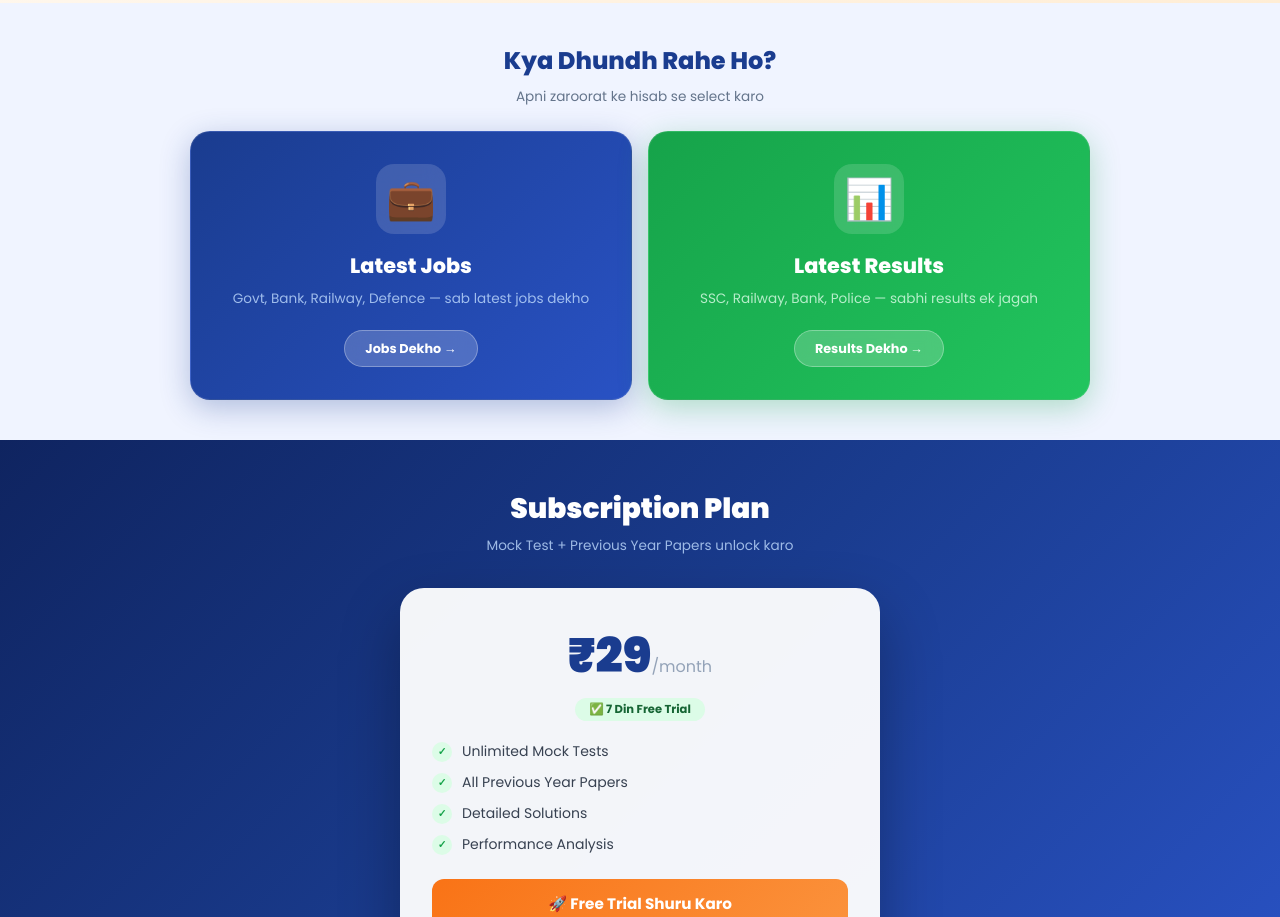
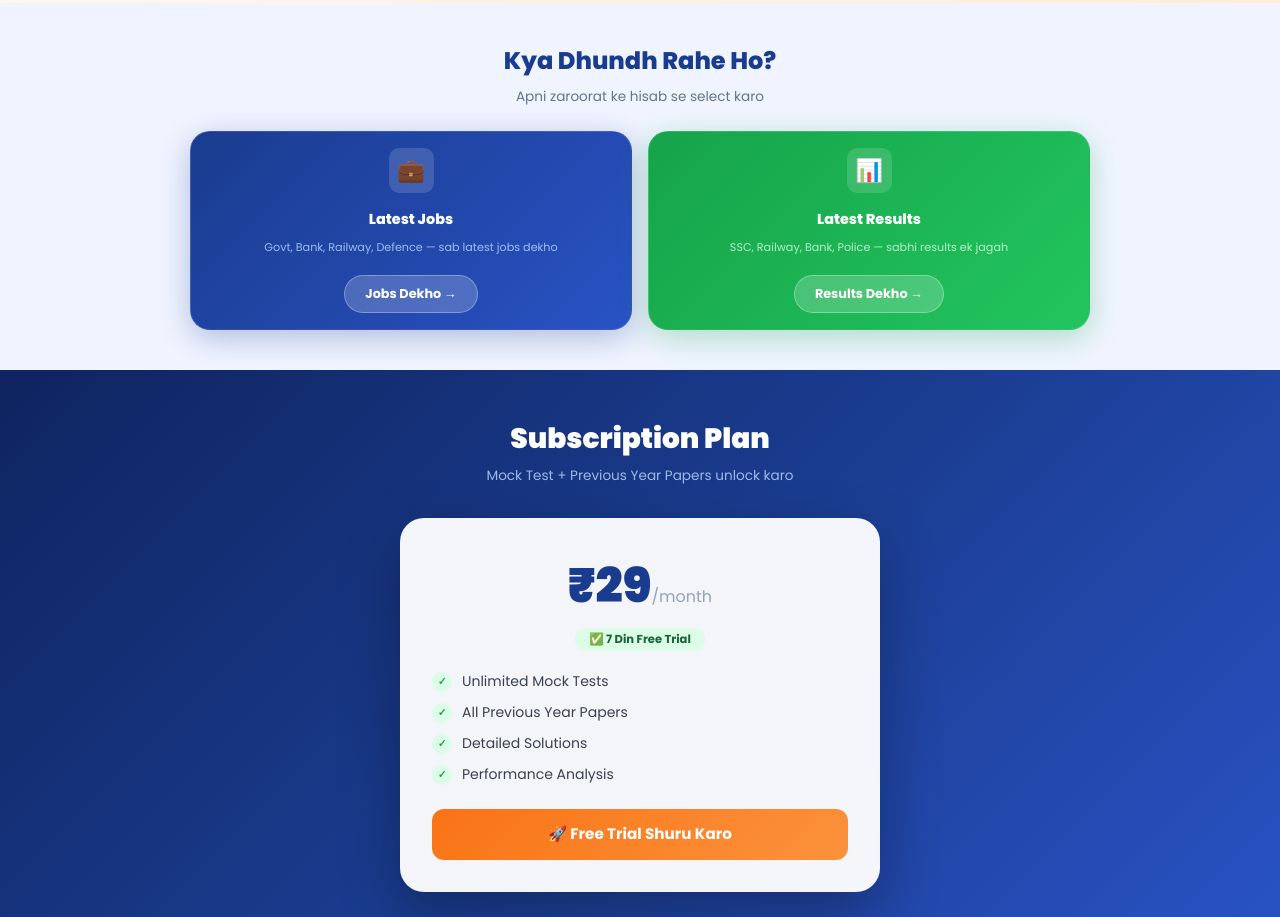
Before and after one commit to SB052026/studentbrief, a Next.js app: page / in a window 1280 px wide. Shown: the part 840-1757 px from the top of the page. Built offline with nearby package versions, Linux system fonts and the light colour scheme; no server answers.

Commit message:
manual home cards size fix

```diff
--- a/src/app/page.js
+++ b/src/app/page.js
@@ -144,19 +144,19 @@ export default function Home() {
             <Link href="/jobs" style={{ textDecoration: 'none' }}>
               <div style={{
                 background: 'linear-gradient(135deg, #1a3c8f, #2952c4)',
-                borderRadius: '20px', padding: '2rem',
+                borderRadius: '20px', padding: '1rem',
                 boxShadow: '0 8px 30px rgba(26,60,143,0.3)',
                 textAlign: 'center', cursor: 'pointer',
                 border: '1px solid rgba(255,255,255,0.1)',
               }}>
                 <div style={{
-                  width: '70px', height: '70px', borderRadius: '18px',
+                  width: '45px', height: '45px', borderRadius: '10px',
                   background: 'rgba(255,255,255,0.15)', backdropFilter: 'blur(10px)',
                   display: 'flex', alignItems: 'center', justifyContent: 'center',
-                  fontSize: '2.5rem', margin: '0 auto 1rem',
+                  fontSize: '1.4rem', margin: '0 auto 1rem',
                 }}>💼</div>
-                <h3 style={{ fontWeight: 800, color: 'white', fontSize: '1.3rem', marginBottom: '8px' }}>Latest Jobs</h3>
-                <p style={{ color: 'rgba(191,219,254,0.8)', fontSize: '0.85rem', marginBottom: '1.25rem' }}>
+                <h3 style={{ fontWeight: 800, color: 'white', fontSize: '0.9rem', marginBottom: '8px' }}>Latest Jobs</h3>
+                <p style={{ color: 'rgba(191,219,254,0.8)', fontSize: '0.7rem', marginBottom: '1.25rem' }}>
                   Govt, Bank, Railway, Defence — sab latest jobs dekho
                 </p>
                 <span style={{
@@ -174,19 +174,19 @@ export default function Home() {
             <Link href="/results" style={{ textDecoration: 'none' }}>
               <div style={{
                 background: 'linear-gradient(135deg, #16a34a, #22c55e)',
-                borderRadius: '20px', padding: '2rem',
+                borderRadius: '20px', padding: '1rem',
                 boxShadow: '0 8px 30px rgba(22,163,74,0.3)',
                 textAlign: 'center', cursor: 'pointer',
                 border: '1px solid rgba(255,255,255,0.1)',
               }}>
                 <div style={{
-                  width: '70px', height: '70px', borderRadius: '18px',
+                  width: '45px', height: '45px', borderRadius: '10px',
                   background: 'rgba(255,255,255,0.15)', backdropFilter: 'blur(10px)',
                   display: 'flex', alignItems: 'center', justifyContent: 'center',
-                  fontSize: '2.5rem', margin: '0 auto 1rem',
+                  fontSize: '1.4rem', margin: '0 auto 1rem',
                 }}>📊</div>
-                <h3 style={{ fontWeight: 800, color: 'white', fontSize: '1.3rem', marginBottom: '8px' }}>Latest Results</h3>
-                <p style={{ color: 'rgba(220,252,231,0.8)', fontSize: '0.85rem', marginBottom: '1.25rem' }}>
+                <h3 style={{ fontWeight: 800, color: 'white', fontSize: '0.9rem', marginBottom: '8px' }}>Latest Results</h3>
+                <p style={{ color: 'rgba(220,252,231,0.8)', fontSize: '0.7rem', marginBottom: '1.25rem' }}>
                   SSC, Railway, Bank, Police — sabhi results ek jagah
                 </p>
                 <span style={{
```
